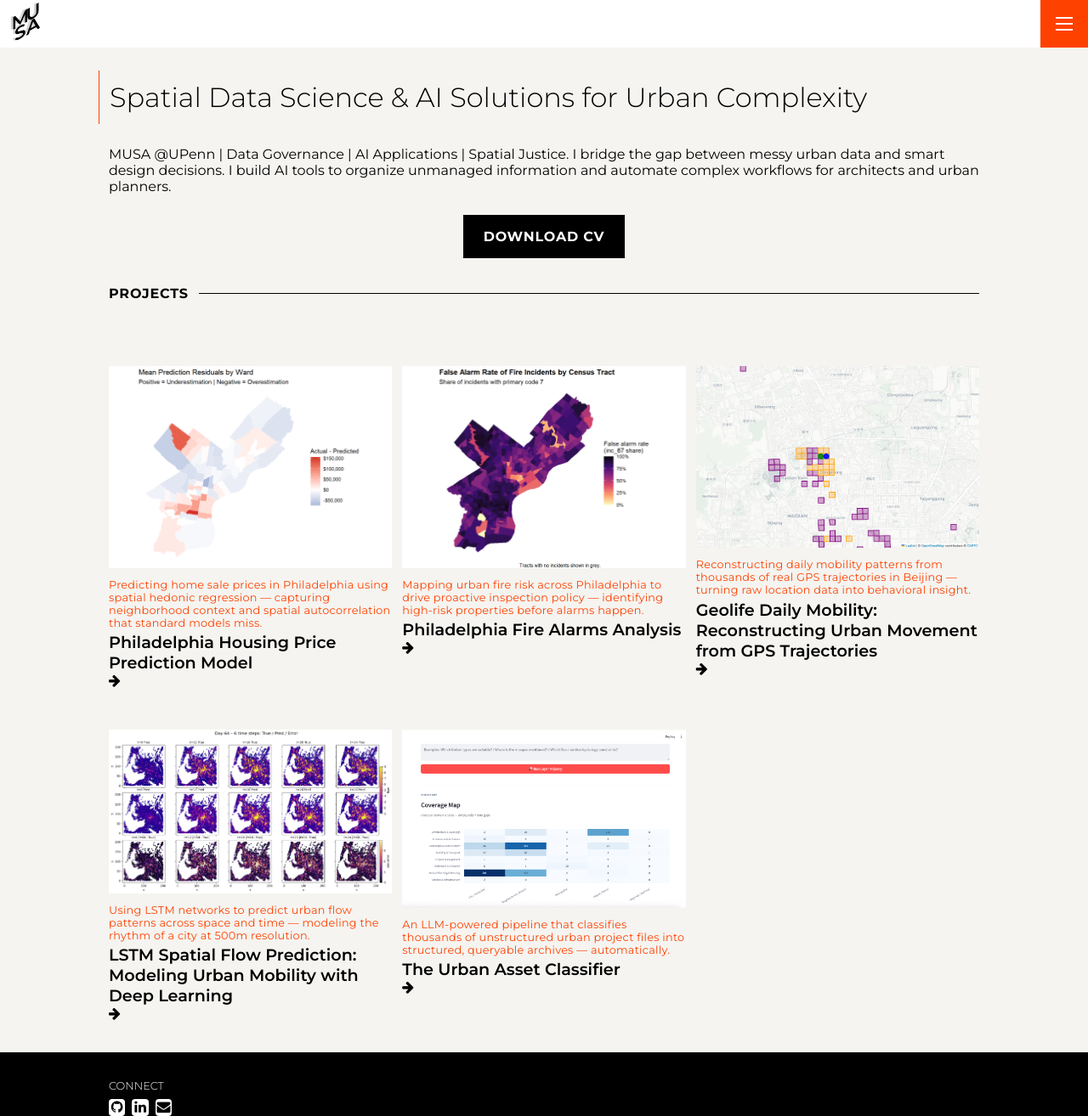
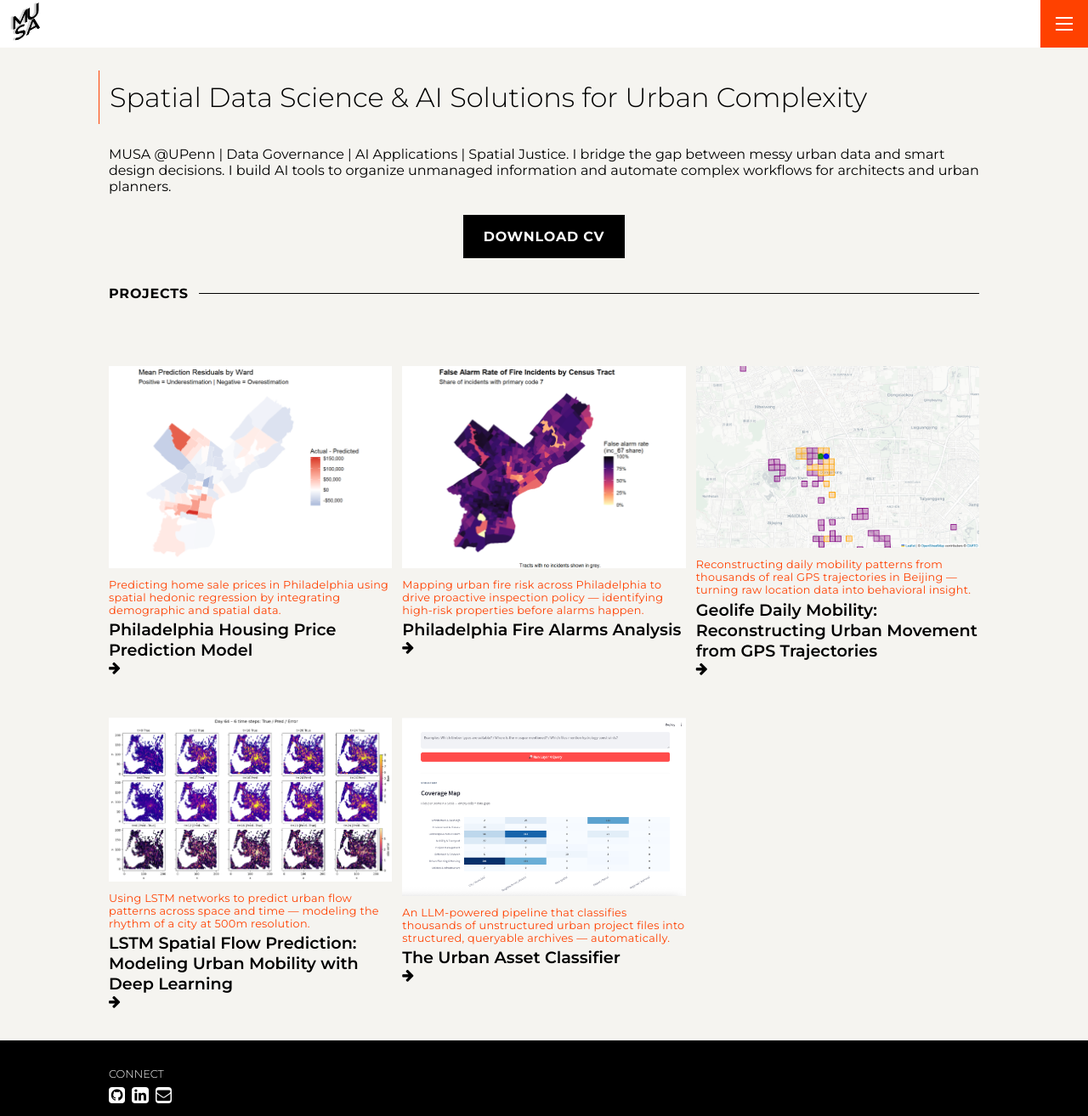
Before and after one commit to lluluciano0505/luciano_musa, a Jekyll site: the page built from index.md, in a window 1280 px wide and 1314 px high. Shown: the whole window at 85% size. Built offline with Jekyll 4.4.1, drawn with Linux system fonts in a browser that asks for light colours.

Commit message:
update 1

```diff
--- a/_projects/proj-1.md
+++ b/_projects/proj-1.md
@@ -2,7 +2,7 @@
 layout: post
 title: 'Philadelphia Housing Price Prediction Model'
 thumbnail: /assets/img/projects/proj-1/thumbnail.png
-tagline: 'Predicting home sale prices in Philadelphia using spatial hedonic regression — capturing neighborhood context and spatial autocorrelation that standard models miss.'
+tagline: 'Predicting home sale prices in Philadelphia using spatial hedonic regression by integrating demographic and spatial data.'
 ---
 
 Can we predict home sale prices in Philadelphia with enough accuracy to be useful for policy? This project builds a spatial hedonic regression model trained on real transaction data, incorporating not just property characteristics but the neighborhood context that shapes value in ways traditional models often miss.
```
